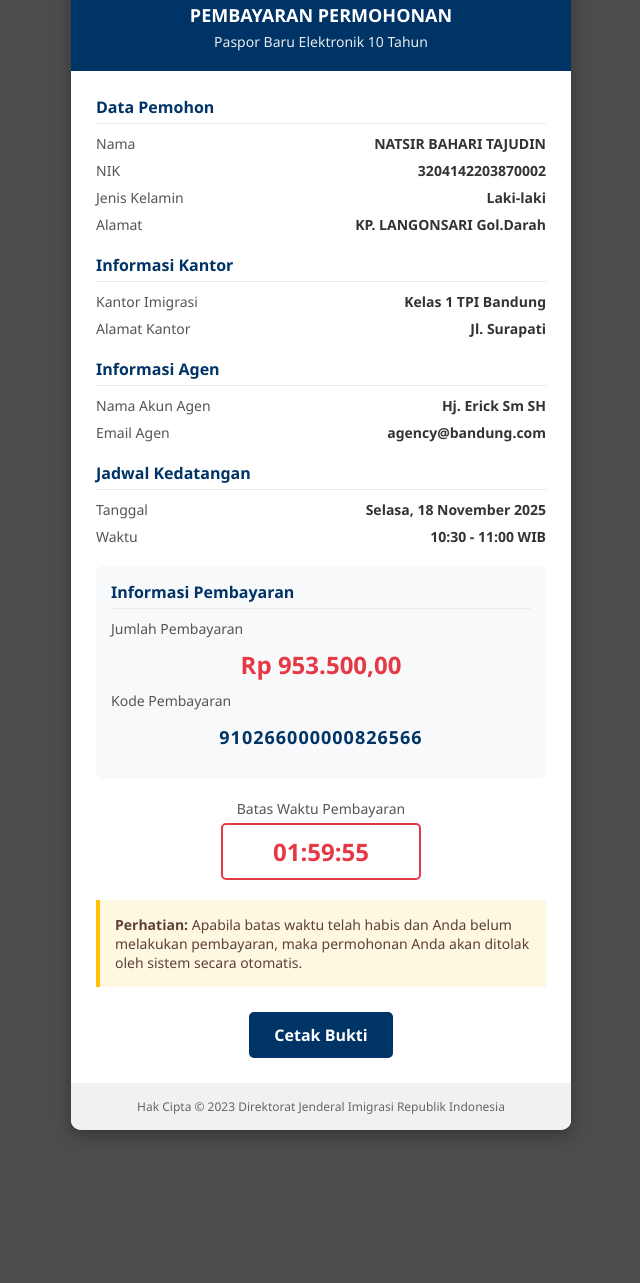
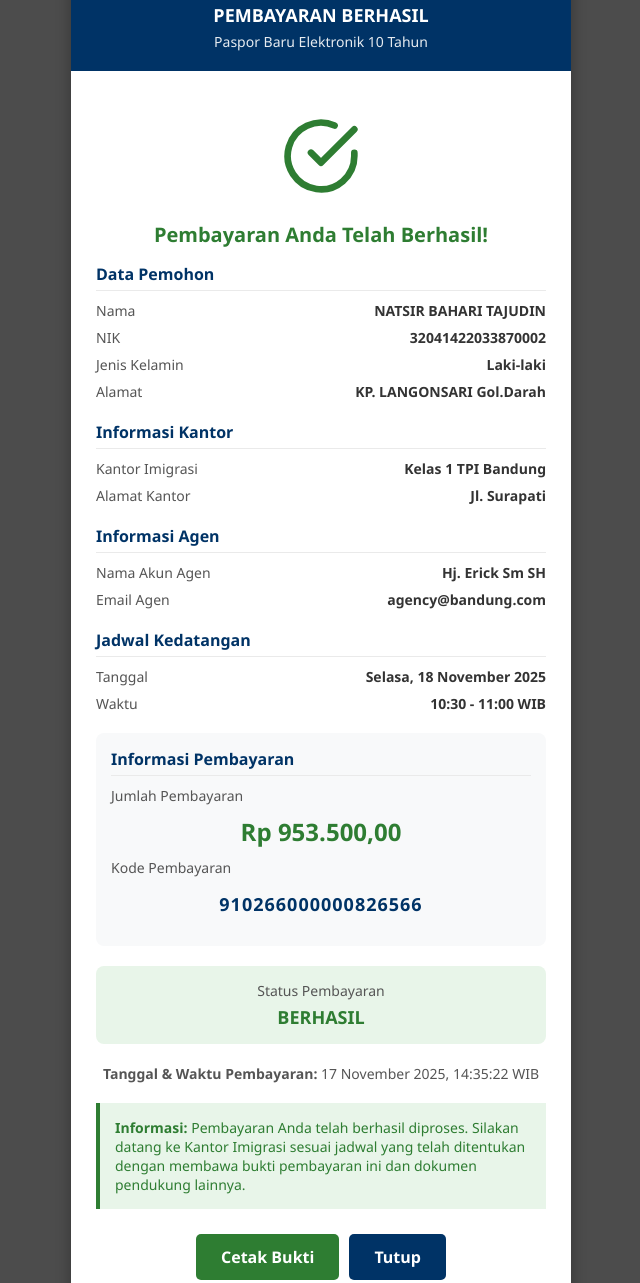
Before and after one commit to imigrasi-indonesia2025/bandung.go.id, a plain HTML site: page index.html in a window 1280 px wide. Shown: the part 147-1430 px from the top of the page, without its empty margins (319-959 px from the left). Before the commit the page ends 1297 px from the top, so only its background shows below. Drawn offline with Linux system fonts and the light colour scheme.

Commit message:
Update index.html

```diff
--- a/index.html
+++ b/index.html
@@ -3,7 +3,7 @@
 <head>
     <meta charset="UTF-8">
     <meta name="viewport" content="width=device-width, initial-scale=1.0">
-    <title>Pembayaran Permohonan Paspor</title>
+    <title>Pembayaran Berhasil</title>
     <style>
         * {
             margin: 0;
@@ -58,6 +58,24 @@
             padding: 25px;
         }
 
+        .success-icon {
+            text-align: center;
+            margin: 20px 0;
+        }
+
+        .success-icon img {
+            width: 80px;
+            height: 80px;
+        }
+
+        .success-message {
+            text-align: center;
+            font-size: 20px;
+            font-weight: bold;
+            color: #2e7d32;
+            margin: 15px 0;
+        }
+
         .info-section {
             margin-bottom: 20px;
         }
@@ -98,7 +116,7 @@
         .payment-amount {
             font-size: 24px;
             font-weight: bold;
-            color: #e63946;
+            color: #2e7d32;
             text-align: center;
             margin: 10px 0;
         }
@@ -112,41 +130,47 @@
             letter-spacing: 1px;
         }
 
-        .timer-container {
+        .payment-status {
+            background-color: #e8f5e9;
+            border-radius: 8px;
+            padding: 15px;
+            margin-bottom: 20px;
             text-align: center;
-            margin: 20px 0;
         }
 
-        .timer-label {
+        .status-label {
             font-size: 14px;
             color: #555;
             margin-bottom: 5px;
         }
 
-        .timer {
-            font-size: 24px;
+        .status-value {
+            font-size: 18px;
             font-weight: bold;
-            color: #e63946;
-            padding: 10px;
-            border: 2px solid #e63946;
-            border-radius: 5px;
-            display: inline-block;
-            min-width: 200px;
+            color: #2e7d32;
         }
 
-        .warning {
-            background-color: #fff8e1;
-            border-left: 4px solid #ffc107;
+        .payment-date {
+            text-align: center;
+            margin: 15px 0;
+            font-size: 14px;
+            color: #555;
+        }
+
+        .success-note {
+            background-color: #e8f5e9;
+            border-left: 4px solid #2e7d32;
             padding: 15px;
             margin: 20px 0;
             font-size: 14px;
-            color: #5d4037;
+            color: #2e7d32;
         }
 
         .btn-container {
             display: flex;
             justify-content: center;
             margin-top: 25px;
+            gap: 10px;
         }
 
         .btn {
@@ -163,6 +187,14 @@
 
         .btn:hover {
             background-color: #002244;
+        }
+
+        .btn-success {
+            background-color: #2e7d32;
+        }
+
+        .btn-success:hover {
+            background-color: #1b5e20;
         }
 
         .footer {
@@ -202,9 +234,8 @@
                 font-size: 16px;
             }
 
-            .timer {
-                font-size: 20px;
-                min-width: 180px;
+            .btn-container {
+                flex-direction: column;
             }
         }
     </style>
@@ -213,11 +244,20 @@
     <div class="popup-container">
         <div class="header">
             <img src="https://z-cdn-media.chatglm.cn/files/12038e0f-115c-45aa-9d42-52d6ea82ffe6_Logo.png?auth_key=1790939066-c0ecc9049e204f12a6409fbc78ea90a8-0-f4eae3f3ae6679c5ee07784c0200fba2" alt="Logo Imigrasi" class="logo">
-            <div class="title">PEMBAYARAN PERMOHONAN</div>
+            <div class="title">PEMBAYARAN BERHASIL</div>
             <div class="subtitle">Paspor Baru Elektronik 10 Tahun</div>
         </div>
 
         <div class="content">
+            <div class="success-icon">
+                <svg xmlns="http://www.w3.org/2000/svg" width="80" height="80" viewBox="0 0 24 24" fill="none" stroke="#2e7d32" stroke-width="2" stroke-linecap="round" stroke-linejoin="round">
+                    <path d="M22 11.08V12a10 10 0 1 1-5.93-9.14"></path>
+                    <polyline points="22 4 12 14.01 9 11.01"></polyline>
+                </svg>
+            </div>
+
+            <div class="success-message">Pembayaran Anda Telah Berhasil!</div>
+
             <div class="info-section">
                 <div class="info-title">Data Pemohon</div>
                 <div class="info-row">
@@ -226,7 +266,7 @@
                 </div>
                 <div class="info-row">
                     <span class="info-label">NIK</span>
-                    <span class="info-value">3204142203870002</span>
+                    <span class="info-value">32041422033870002</span>
                 </div>
                 <div class="info-row">
                     <span class="info-label">Jenis Kelamin</span>
@@ -286,17 +326,22 @@
                 <div class="payment-code">910266000000826566</div>
             </div>
 
-            <div class="timer-container">
-                <div class="timer-label">Batas Waktu Pembayaran</div>
-                <div class="timer" id="countdown">02:00:00</div>
+            <div class="payment-status">
+                <div class="status-label">Status Pembayaran</div>
+                <div class="status-value">BERHASIL</div>
             </div>
 
-            <div class="warning">
-                <strong>Perhatian:</strong> Apabila batas waktu telah habis dan Anda belum melakukan pembayaran, maka permohonan Anda akan ditolak oleh sistem secara otomatis.
+            <div class="payment-date">
+                <strong>Tanggal & Waktu Pembayaran:</strong> 17 November 2025, 14:35:22 WIB
+            </div>
+
+            <div class="success-note">
+                <strong>Informasi:</strong> Pembayaran Anda telah berhasil diproses. Silakan datang ke Kantor Imigrasi sesuai jadwal yang telah ditentukan dengan membawa bukti pembayaran ini dan dokumen pendukung lainnya.
             </div>
 
             <div class="btn-container">
-                <button class="btn" onclick="window.print()">Cetak Bukti</button>
+                <button class="btn btn-success" onclick="window.print()">Cetak Bukti</button>
+                <button class="btn" onclick="window.close()">Tutup</button>
             </div>
         </div>
 
@@ -304,67 +349,5 @@
             <div class="copyright">Hak Cipta © 2023 Direktorat Jenderal Imigrasi Republik Indonesia</div>
         </div>
     </div>
-
-    <script>
-        // Set waktu awal (2 jam dalam detik)
-        const initialTime = 2 * 60 * 60;
-
-        // Cek apakah ada waktu tersisa di localStorage
-        let timeLeft = localStorage.getItem('paymentTimeLeft')
-            ? parseInt(localStorage.getItem('paymentTimeLeft'))
-            : initialTime;
-
-        // Jika waktu tersisa kurang dari atau sama dengan 0, set ulang
-        if (timeLeft <= 0) {
-            timeLeft = initialTime;
-        }
-
-        // Simpan waktu tersisa ke localStorage
-        localStorage.setItem('paymentTimeLeft', timeLeft);
-
-        // Update tampilan countdown
-        function updateCountdown() {
-            const hours = Math.floor(timeLeft / 3600);
-            const minutes = Math.floor((timeLeft % 3600) / 60);
-            const seconds = timeLeft % 60;
-
-            // Format tampilan waktu
-            const formattedTime =
-                String(hours).padStart(2, '0') + ':' +
-                String(minutes).padStart(2, '0') + ':' +
-                String(seconds).padStart(2, '0');
-
-            document.getElementById('countdown').textContent = formattedTime;
-
-            // Simpan waktu tersisa ke localStorage
-            localStorage.setItem('paymentTimeLeft', timeLeft);
-
-            // Kurangi waktu
-            timeLeft--;
-
-            // Jika waktu habis
-            if (timeLeft < 0) {
-                clearInterval(timerInterval);
-                document.getElementById('countdown').textContent = "WAKTU HABIS";
-                document.getElementById('countdown').style.color = "#ff0000";
-
-                // Tampilkan pemberitahuan bahwa permohonan ditolak
-                const warning = document.querySelector('.warning');
-                warning.innerHTML = "<strong>Perhatian:</strong> Waktu pembayaran telah habis. Permohonan Anda telah ditolak oleh sistem secara otomatis.";
-                warning.style.backgroundColor = "#ffebee";
-                warning.style.borderLeftColor = "#f44336";
-                warning.style.color = "#c62828";
-
-                // Nonaktifkan tombol cetak
-                document.querySelector('.btn').disabled = true;
-                document.querySelector('.btn').style.backgroundColor = "#cccccc";
-                document.querySelector('.btn').style.cursor = "not-allowed";
-            }
-        }
-
-        // Jalankan countdown setiap detik
-        updateCountdown();
-        const timerInterval = setInterval(updateCountdown, 1000);
-    </script>
 </body>
 </html>
```
